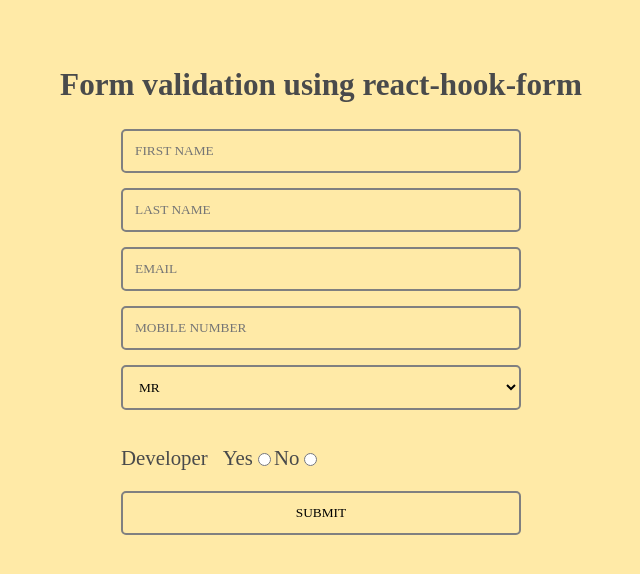
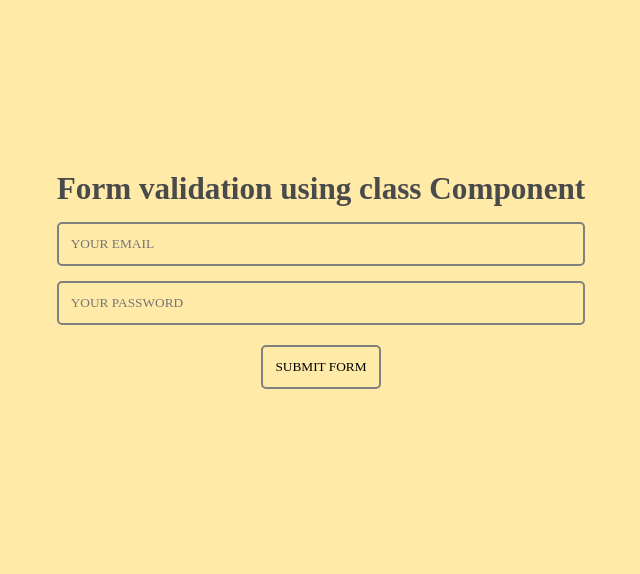
Before and after one commit to Najafkhan256/React, a React (Create React App) app: page / in a window 1280 px wide. Shown: the top 574 px of the page, without its empty margins (319-959 px from the left). Built offline with nearby package versions, Linux system fonts and the light colour scheme.

Commit message:
form validation using class components

```diff
--- a/src/App.js
+++ b/src/App.js
@@ -1,5 +1,6 @@
 import "./App.css";
-import FormsVTwo from "./components/FormsHandling/FormsVTwo";
+import ValidationOne from "./components/FormValidation/ValidationOne";
+// import FormsVTwo from "./components/FormsHandling/FormsVTwo";
 // import Forms from "./components/FormsHandling/Forms";
 // import UseEffectHook from "./components/Hooks/UseEffectHook";
 // import CompWillUnmount from "./components/CompWillUnmount/CompWillUnmount";
@@ -68,8 +69,9 @@ function App() {
       <CompWillUnmount />
       <UseEffectHook />
       <Forms />
+      <FormsVTwo />
       */}
-      <FormsVTwo />
+      <ValidationOne />
     </div>
   );
 }
--- /dev/null
+++ b/src/Components/FormValidation/ValidationOne.jsx
@@ -0,0 +1,67 @@
+import React, { Component } from "react";
+
+export default class ValidationOne extends Component {
+  constructor() {
+    super();
+    this.state = {
+      email: "",
+      password: "",
+      emailError: "",
+      passwordError: "",
+    };
+  }
+  valid() {
+    if (!this.state.email.includes("@") && this.state.password.length < 5) {
+      this.setState({
+        emailError: "Email is empty",
+        passwordError: "Password length should be greater then 5",
+      });
+    } else if (!this.state.email.includes("@")) {
+      this.setState({
+        emailError: "@ is not include",
+      });
+    } else if (this.state.password.length < 5) {
+      this.setState({
+        passwordError: "Password length should be greater then 5",
+      });
+    } else {
+      return true;
+    }
+  }
+
+  submit(e) {
+    this.setState({
+      emailError: "",
+      passwordError: "",
+    });
+    if (this.valid()) {
+      alert("submit");
+    }
+  }
+  render() {
+    return (
+      <div>
+        <h2>Form validation using class Component</h2>
+
+        <input
+          type="email"
+          name="email"
+          placeholder="Your Email"
+          value={this.state.email}
+          onChange={(e) => this.setState({ email: e.target.value })}
+        />
+        {this.valid ? <p>{this.state.emailError}</p> : ""}
+
+        <input
+          type="password"
+          name="password"
+          placeholder="Your Password"
+          value={this.state.password}
+          onChange={(e) => this.setState({ password: e.target.value })}
+        />
+        {this.valid ? <p>{this.state.passwordError}</p> : ""}
+        <button onClick={() => this.submit()}>Submit Form</button>
+      </div>
+    );
+  }
+}
--- a/src/Components/LifeCycleMethods/LifeCycleMethods.jsx
+++ b/src/Components/LifeCycleMethods/LifeCycleMethods.jsx
@@ -3,10 +3,14 @@ import React from "react";
 class LifeCycleMethods extends React.Component {
   constructor() {
     super();
+    this.state = {
+      data: null,
+    };
     console.log("constructor");
   }
   componentDidMount() {
     // call your api here OR async call here
+    this.setState({ data: "Najaf" });
     console.log("componentDidMount");
   }
   render() {
--- a/src/Components/TodoAppVOne/TodoAppVOne.jsx
+++ b/src/Components/TodoAppVOne/TodoAppVOne.jsx
@@ -31,6 +31,10 @@ const TodoAppVOne = () => {
     setInputText("");
   }
 
+  /**
+   * The deleteItem function takes in an id as a parameter and then sets the todos state to the
+   * previous items minus the item with the index that matches the id.
+   */
   function deleteItem(id) {
     setTodos((prevItems) => {
       return prevItems.filter((item, index) => {
--- a/src/index.css
+++ b/src/index.css
@@ -1,9 +1,9 @@
-/* * {
+* {
   margin: 0;
   padding: 0;
   box-sizing: border-box;
 }
-
+/*
 body {
   padding: 30px;
   font-family: "Segoe UI", Tahoma, Geneva, Verdana, sans-serif;
@@ -247,7 +247,7 @@ form {
   flex-direction: column;
   width: 400px;
 }
-form input {
+input {
   padding: 12px;
   border: 2px solid gray;
   font-family: "Architects Daughter", cursive;
@@ -255,7 +255,18 @@ form input {
   border-radius: 5px;
   background-color: #ffeaa7;
   text-transform: uppercase;
-  margin-bottom: 15px;
+  margin-top: 15px;
+  width: 100%;
+}
+p {
+  text-align: left;
+  color: red;
+}
+form button {
+  margin-top: 20px;
+}
+button {
+  margin-top: 20px;
 }
 select {
   padding: 12px;
```
Also changed, not shown: src/Components/HOC/Hoc.jsx (+4 -6 lines).
